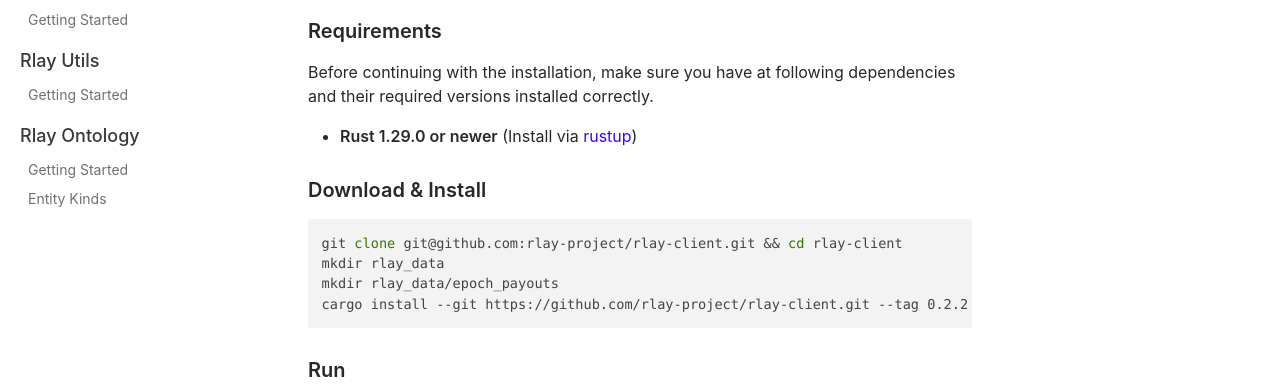
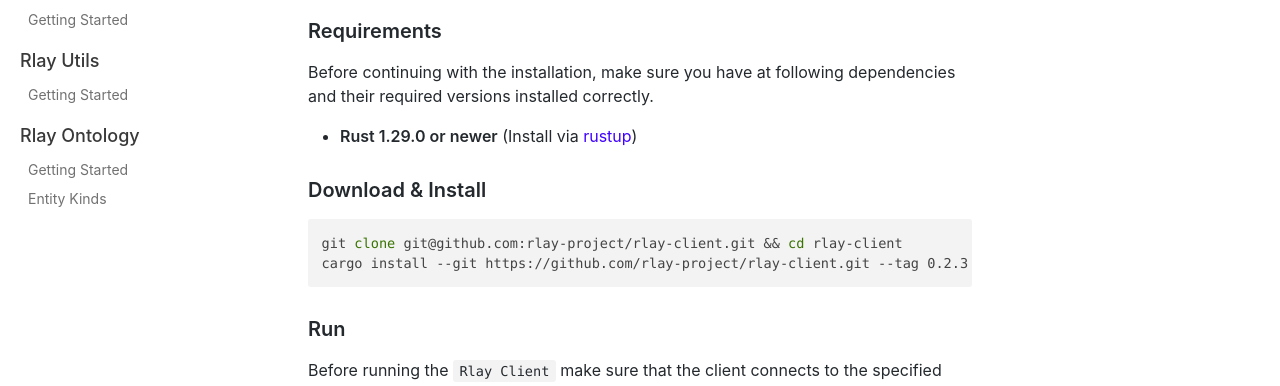
Before and after one commit to rlay-project/rlay-client, a plain HTML site: page docs/rlayclient.html in a window 1280 px wide. Shown: the part 375-761 px from the top of the page. Drawn offline with nearby package versions, Linux system fonts and the light colour scheme.

Commit message:
Deploy website
Deploy website version based on 0f13fd98c723203131b0eb86a96e353dc145c925

```diff
--- a/docs/rlayclient.html
+++ b/docs/rlayclient.html
@@ -39,9 +39,7 @@
 </ul>
 <h3><a class="anchor" aria-hidden="true" id="download-install"></a><a href="#download-install" aria-hidden="true" class="hash-link"><svg class="hash-link-icon" aria-hidden="true" height="16" version="1.1" viewBox="0 0 16 16" width="16"><path fill-rule="evenodd" d="M4 9h1v1H4c-1.5 0-3-1.69-3-3.5S2.55 3 4 3h4c1.45 0 3 1.69 3 3.5 0 1.41-.91 2.72-2 3.25V8.59c.58-.45 1-1.27 1-2.09C10 5.22 8.98 4 8 4H4c-.98 0-2 1.22-2 2.5S3 9 4 9zm9-3h-1v1h1c1 0 2 1.22 2 2.5S13.98 12 13 12H9c-.98 0-2-1.22-2-2.5 0-.83.42-1.64 1-2.09V6.25c-1.09.53-2 1.84-2 3.25C6 11.31 7.55 13 9 13h4c1.45 0 3-1.69 3-3.5S14.5 6 13 6z"></path></svg></a>Download &amp; Install</h3>
 <pre><code class="hljs css language-bash">git <span class="hljs-built_in">clone</span> git@github.com:rlay-project/rlay-client.git &amp;&amp; <span class="hljs-built_in">cd</span> rlay-client
-mkdir rlay_data
-mkdir rlay_data/epoch_payouts
-cargo install --git https://github.com/rlay-project/rlay-client.git --tag 0.2.2
+cargo install --git https://github.com/rlay-project/rlay-client.git --tag 0.2.3
 </code></pre>
 <h3><a class="anchor" aria-hidden="true" id="run"></a><a href="#run" aria-hidden="true" class="hash-link"><svg class="hash-link-icon" aria-hidden="true" height="16" version="1.1" viewBox="0 0 16 16" width="16"><path fill-rule="evenodd" d="M4 9h1v1H4c-1.5 0-3-1.69-3-3.5S2.55 3 4 3h4c1.45 0 3 1.69 3 3.5 0 1.41-.91 2.72-2 3.25V8.59c.58-.45 1-1.27 1-2.09C10 5.22 8.98 4 8 4H4c-.98 0-2 1.22-2 2.5S3 9 4 9zm9-3h-1v1h1c1 0 2 1.22 2 2.5S13.98 12 13 12H9c-.98 0-2-1.22-2-2.5 0-.83.42-1.64 1-2.09V6.25c-1.09.53-2 1.84-2 3.25C6 11.31 7.55 13 9 13h4c1.45 0 3-1.69 3-3.5S14.5 6 13 6z"></path></svg></a>Run</h3>
 <p>Before running the <code>Rlay Client</code> make sure that the client connects to the specified Rlay testnet correctly.
```
Also changed, not shown: docs/rlayclient/index.html (+1 -3 lines).
